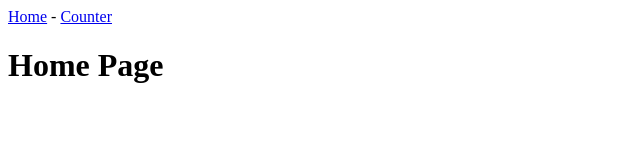
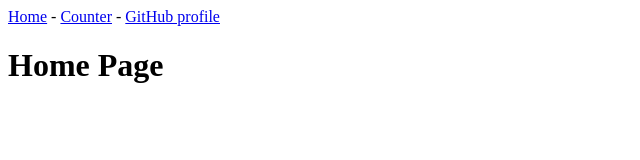
Before and after one commit to MonicaMolini/Develhope-React, a React (Create React App) app: page / in a window 1280 px wide. Shown: the top 160 px of the page, without its empty margins (0-640 px from the left). Built offline with nearby package versions, Linux system fonts and the light colour scheme.

Commit message:
exercise Route-2

```diff
--- a/src/components/App.js
+++ b/src/components/App.js
@@ -1,15 +1,17 @@
 import React from "react";
 import { Link, Route, Routes } from "react-router-dom";
 import Counter from "./Counter";
+import ShowGitHubUser from "./ShowGitHubUser";
 
 
 export default function App() {
   return (
     <div>
-      <Link to="/">Home</Link> - <Link to="/counter">Counter</Link>
+      <Link to="/">Home</Link> - <Link to="/counter">Counter</Link> - <Link to="/users/MonicaMolini">GitHub profile</Link>
       <Routes>
         <Route path="/" element={<h1>Home Page</h1>} />
         <Route path="/counter" element={<Counter />} />
+        <Route path="/users/:username" element={<ShowGitHubUser />} />
       </Routes>
     </div>
 
--- /dev/null
+++ b/src/components/ShowGitHubUser.js
@@ -0,0 +1,8 @@
+import React from "react";
+import { useParams } from "react-router-dom";
+import GithubUser from "./GithubUser";
+
+export default function ShowGitHubUser() {
+  const { username } = useParams();
+  return <GithubUser username={username} />;
+}
```
